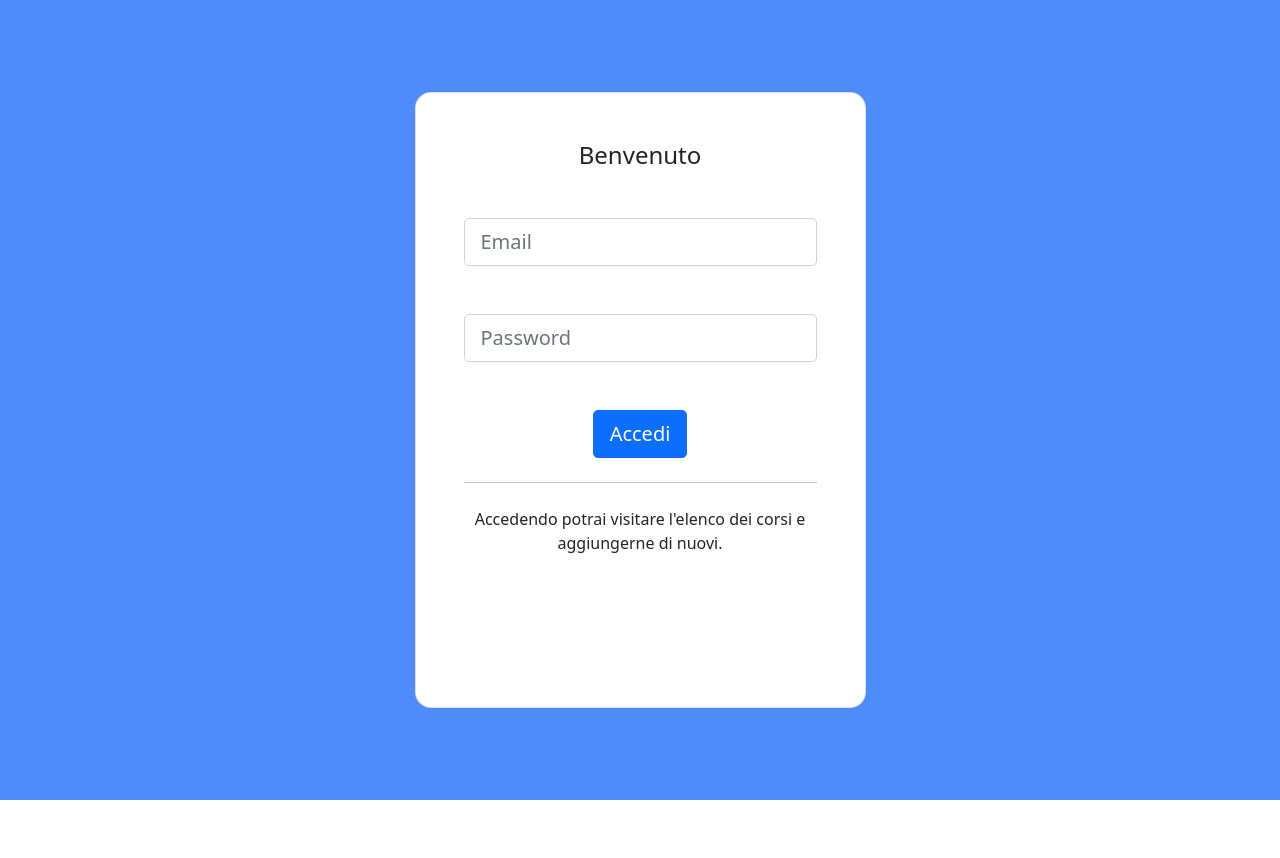
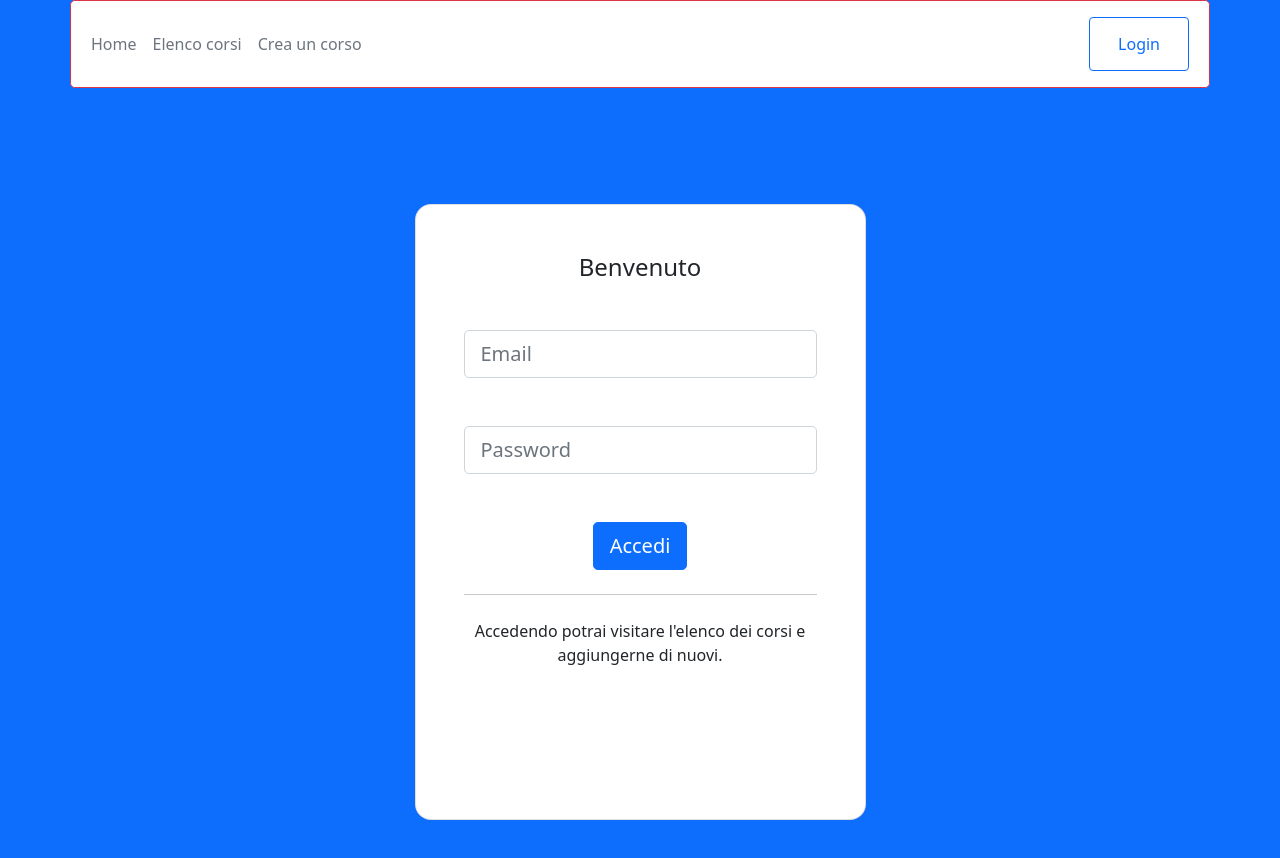
Before and after one commit to GiovanniBiancuzzo/ripasso_7feb_corsi, a plain HTML site: page login.html in a window 1280 px wide. Before the commit the page ends 800 px from the top, so only its background shows below. Drawn offline with nearby package versions, Linux system fonts and the light colour scheme.

Commit message:
Update login.html

```diff
--- a/login.html
+++ b/login.html
@@ -15,36 +15,24 @@
         integrity='sha384-QJHtvGhmr9XOIpI6YVutG+2QOK9T+ZnN4kzFN1RtK3zEFEIsxhlmWl5/YESvpZ13'
         crossorigin='anonymous'></script>
     <link rel="stylesheet" href="css/style.css">
-    <style>
-        h2 {
-            text-align: center;
-        }
-    </style>
 </head>
 
-<body>
+<body class="bg-primary">
 
-<!--
-        <header id="header"
-            class="d-flex flex-wrap align-items-center justify-content-center justify-content-md-between py-3 mb-4">
-            <a href="/" class="d-flex align-items-center col-md-3 mb-2 mb-md-0 text-dark text-decoration-none">
-                <svg class="bi me-2" width="40" height="32" role="img" aria-label="Bootstrap">
-                    <use xlink:href="#bootstrap"></use>
-                </svg>
-            </a>
+    <header
+        class="container bg-white rounded-3 border border-danger d-flex flex-wrap align-items-center justify-content-center justify-content-md-between py-3 mb-4">
+        <ul class="nav col-12 col-md-auto mb-2 justify-content-center align-items-center mb-md-0">
+            <li><a href="index.html" class="nav-link px-2 link-dark disabled">Home</a></li>
+            <li><a href="corsi.html" class="nav-link px-2 link-dark disabled">Elenco corsi</a></li>
+            <li><a href="crea.html" class="nav-link px-2 link-dark disabled">Crea un corso</a></li>
+        </ul>
 
-            <ul class="nav col-12 col-md-auto mb-2 justify-content-center align-items-center mb-md-0">
-                <li><a href="index.html" class="nav-link px-2 link-dark">Home</a></li>
-                <li><a href="corsi.html" class="nav-link px-2 link-dark" >Elenco corsi</a></li>
-                <li><a href="crea.html" class="nav-link px-2 link-dark">Crea un corso</a></li>
-                <button type="button" class="btn btn-outline-primary me-2"><a href="#"
-                        class="nav-link link-sprimary">Login</a></button>
-            </ul>
-        </header>
-</!-->
+        <button type="button" class="btn btn-outline-primary me-2"><a href="#"
+                class="nav-link link-primary">Login</a></button>
+    </header>
 
     <main>
-        <section class="vh-100" style="background-color: #508bfc;">
+        <section class="vh-100">
             <div class="container py-5 h-100">
                 <div class="row d-flex justify-content-center align-items-center h-100">
                     <div class="col-12 col-md-8 col-lg-6 col-xl-5">
@@ -55,12 +43,14 @@
 
                                 <form>
                                     <div class="form-outline mb-4">
-                                        <input type="email" id="email" placeholder="Email" required class="form-control form-control-lg" />
+                                        <input type="email" id="email" placeholder="Email" required
+                                            class="form-control form-control-lg" />
                                         <label class="form-label" for="email"></label>
                                     </div>
 
                                     <div class="form-outline mb-4">
-                                        <input type="password" id="password" placeholder="Password" required class="form-control form-control-lg" />
+                                        <input type="password" id="password" placeholder="Password" required
+                                            class="form-control form-control-lg" />
                                         <label class="form-label" for="password"></label>
                                     </div>
 
@@ -80,23 +70,11 @@
                 </div>
             </div>
         </section>
-
-        <!--
-            <form id="login" action="">
-                <input type="text" id="email" placeholder="Email" required>
-                <span id="error1"></span>
-                <br><br>
-                <input type="password" id="password" placeholder="Password" required>
-                <span id="error2"></span>
-                <br><br>
-                <button type="submit" id="accedi">Accedi</button>
-            </form>
-        </!-->
     </main>
 
-    <footer></footer>
     <script src='https://ajax.googleapis.com/ajax/libs/jquery/3.6.0/jquery.min.js'></script>
     <script src="js/login.js"></script>
+
 </body>
 
 </html>
```
